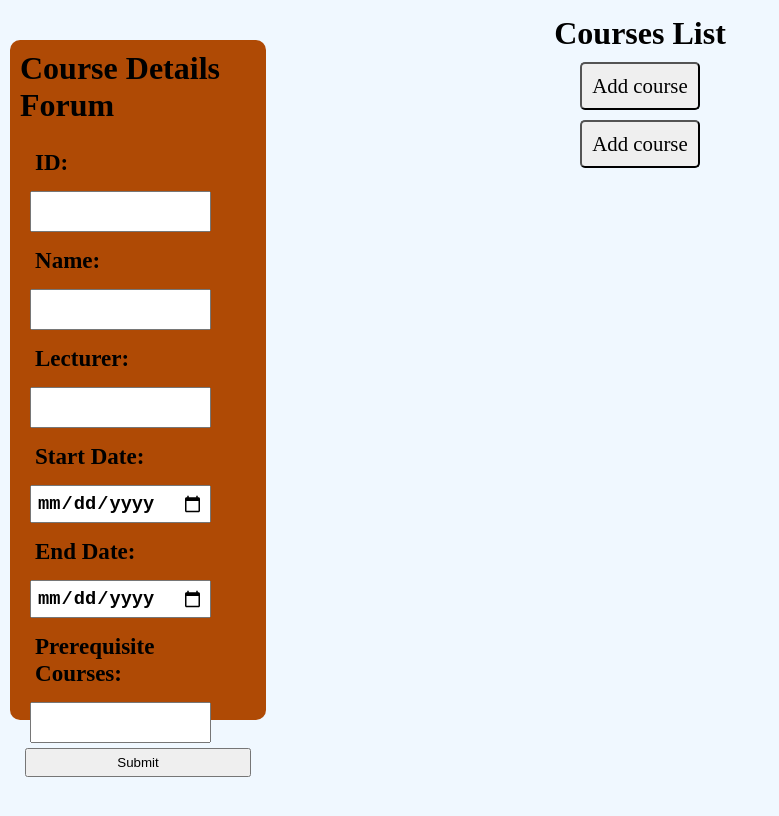
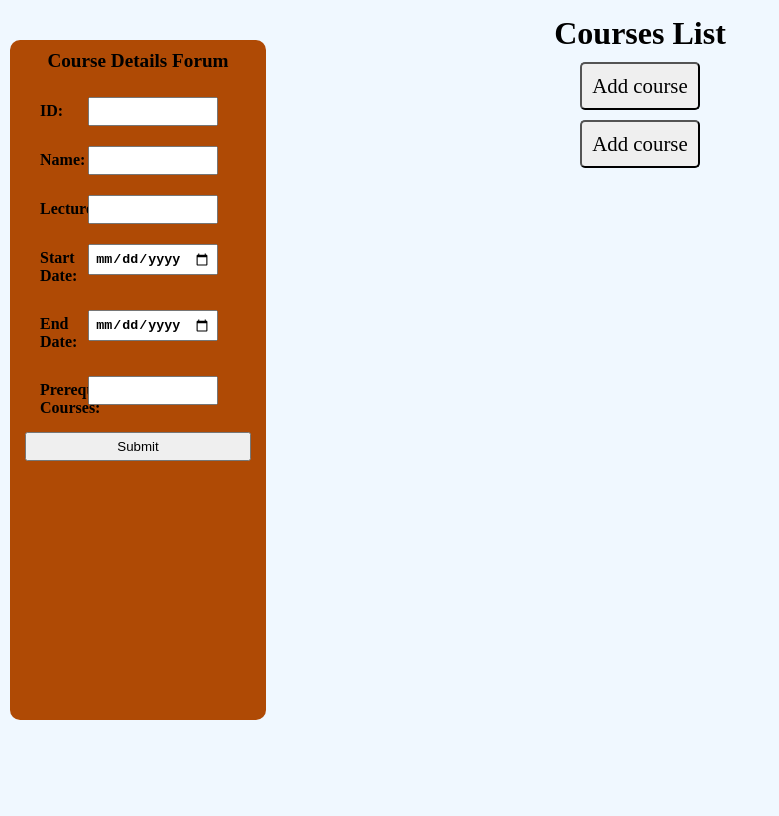
Before and after one commit to Chris-Haj/TestingNode, a website: page index.html in a window 1280 px wide. Shown: the top 816 px of the page, without its empty margins (0-779 px from the left). Drawn offline with nearby package versions, Linux system fonts and the light colour scheme; no server answers.

Commit message:
fixes to sidebar

```diff
--- a/courses.json
+++ b/courses.json
@@ -1,7 +1,7 @@
 [
   {
     "course_ID": {
-      "id": "course_ID",
+      "id ": "course_ID",
       "name": "course_name",
       "lecturer": "lecturer name",
       "start_date": "01-10-2022",
--- a/index.html
+++ b/index.html
@@ -21,23 +21,35 @@
     <h1>Course Details Forum</h1>
     <div class="form-container">
         <form id="course-form">
+            <div class="formInput">
                 <label for="id">ID:</label>
                 <input type="text" id="id" name="id" required>
-
+            </div>
+            <div class="formInput">
                 <label for="name">Name:</label>
                 <input type="text" id="name" name="name" required>
 
+            </div>
+            <div class="formInput">
+
                 <label for="lecturer">Lecturer:</label>
                 <input type="text" id="lecturer" name="lecturer" required>
-
+            </div>
+            <div class="formInput">
                 <label for="start-date">Start Date:</label>
                 <input type="date" id="start-date" name="start-date" required>
 
+            </div>
+            <div class="formInput">
                 <label for="end-date">End Date:</label>
                 <input type="date" id="end-date" name="end-date" required>
 
+            </div>
+            <div class="formInput">
                 <label for="prerequisite-courses">Prerequisite Courses:</label>
                 <input type="text" id="prerequisite-courses" name="prerequisite-courses">
+
+            </div>
 
             <button type="submit">Submit</button>
         </form>
--- a/mainPageStyles.css
+++ b/mainPageStyles.css
@@ -65,23 +65,30 @@ body {
     transition: left 0.3s ease-in-out;
 }
 
+.CourseEditor h1{
+    font-size: 120%;
+}
+
 #course-form {
-    font-size: 120%;
     display: flex;
     flex-direction: column;
     align-content: space-evenly;
 }
-
+.formInput{
+    display: flex;
+}
 #course-form label {
-    font-size: 120%;
+    width:20%;
     font-weight: bold;
     margin: 5px;
 }
 
 #course-form input {
-    font-size: 120%;
-    width: 80%;
+    width: 60%;
+    height: 10%;
     font-weight: bold;
     margin: 5px;
 }
-#form
+#form{
+
+}
```
Lines whose indentation alone changed are shown as unchanged.
